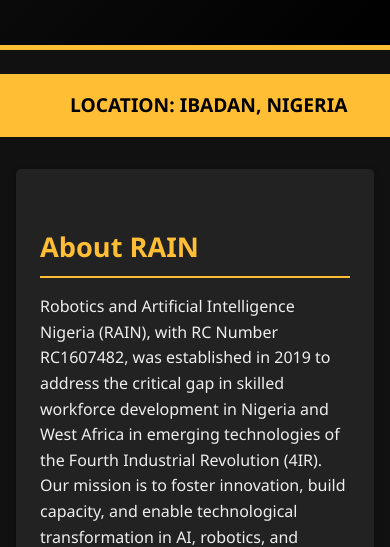
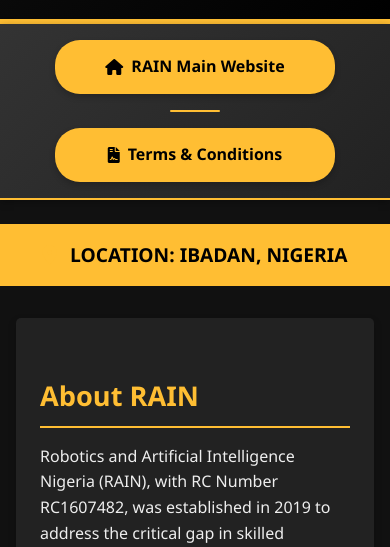
Before and after one commit to RAINigeria/RAINigeria.github.io, a plain HTML site: page index.html in a window 390 px wide. Shown: the part 307-854 px from the top of the page. Drawn offline with Linux system fonts and the light colour scheme.

Commit message:
Update index.html

```diff
--- a/index.html
+++ b/index.html
@@ -1,14 +1,14 @@
-NDE<!DOCTYPE html>
+<!DOCTYPE html>
 <html lang="en">
 <head>
     <meta charset="UTF-8">
     <meta name="viewport" content="width=device-width, initial-scale=1.0">
-    <meta name="description" content="Apply for the RAIN Robot Development and Automation & AI Machine Learning Program 2025 Scholarship. Tuition coverage for qualified applicants in Nigeria and West Africa.">
+    <meta name="description" content="Apply for the RAIN Robot Development and Automation & AI Machine Learning Program 2025 Scholarship. Tuition coverage for qualified applicants globally.">
     <meta name="keywords" content="RAIN, Robotics and Artificial Intelligence Nigeria, scholarship, robotics, automation, Python, C++, Arduino, IoT, ROS, Machine Learning, AI">
     <meta name="author" content="Robotics and Artificial Intelligence Nigeria">
     <meta property="og:title" content="RAIN Scholarship - RDA & AIML Programs">
     <meta property="og:image" content=" https://scholarship.rainigeria.com/static/rainlogo.jpg">
-    <meta property="og:description" content="Apply for scholarship to RAIN's prestigious robotics, automation, and AI/ML programs. Value: up to ₦7,700,000 - Open to qualified applicants across West Africa.">
+    <meta property="og:description" content="Apply for scholarship to RAIN's prestigious robotics, automation, and AI/ML programs. Value: up to ₦7,700,000 - Open to qualified applicants globally.">
     <meta property="og:url" content="https://yardcode.ng/rain">
     <meta property="og:type" content="website">
     <title>RAIN Scholarship - Robot Development and Automation & AI Machine Learning Programs</title>
@@ -45,6 +45,76 @@ NDE<!DOCTYPE html>
             padding: 2rem 1rem;
             text-align: center;
             border-bottom: 5px solid var(--primary-color);
+        }
+
+        /* Navigation Menu Styles */
+        .nav-menu {
+            background: linear-gradient(135deg, var(--highlight-bg), var(--light-gray));
+            padding: 1rem 0;
+            box-shadow: 0 2px 8px rgba(0, 0, 0, 0.3);
+            border-bottom: 2px solid var(--primary-color);
+        }
+
+        .nav-container {
+            max-width: var(--max-width);
+            margin: 0 auto;
+            display: flex;
+            justify-content: center;
+            align-items: center;
+            gap: 2rem;
+            padding: 0 1rem;
+        }
+
+        .nav-link {
+            display: inline-flex;
+            align-items: center;
+            background-color: var(--primary-color);
+            color: var(--dark-text);
+            padding: 0.75rem 1.5rem;
+            text-decoration: none;
+            border-radius: 25px;
+            font-weight: bold;
+            font-size: 1rem;
+            transition: all 0.3s ease;
+            box-shadow: 0 3px 6px rgba(0, 0, 0, 0.2);
+            border: 2px solid transparent;
+        }
+
+        .nav-link:hover {
+            background-color: var(--secondary-color);
+            transform: translateY(-2px);
+            box-shadow: 0 5px 12px rgba(0, 0, 0, 0.4);
+            border-color: var(--accent-color);
+        }
+
+        .nav-link i {
+            margin-right: 0.5rem;
+            color: var(--dark-text);
+        }
+
+        .nav-divider {
+            width: 2px;
+            height: 30px;
+            background-color: var(--primary-color);
+            border-radius: 2px;
+        }
+
+        @media (max-width: 768px) {
+            .nav-container {
+                flex-direction: column;
+                gap: 1rem;
+            }
+
+            .nav-divider {
+                width: 50px;
+                height: 2px;
+            }
+
+            .nav-link {
+                width: 100%;
+                justify-content: center;
+                max-width: 280px;
+            }
         }
 
         .container {
@@ -309,6 +379,21 @@ NDE<!DOCTYPE html>
         </div>
     </header>
 
+    <!-- Navigation Menu -->
+    <nav class="nav-menu">
+        <div class="nav-container">
+            <a href="https://rainigeria.com" class="nav-link" target="_blank">
+                <i class="fas fa-home"></i>
+                RAIN Main Website
+            </a>
+            <div class="nav-divider"></div>
+            <a href="terms.html" class="nav-link">
+                <i class="fas fa-file-contract"></i>
+                Terms & Conditions
+            </a>
+        </div>
+    </nav>
+
     <div class="address-banner">
         <i class="fas fa-map-marker-alt"></i> LOCATION: IBADAN, NIGERIA
     </div>
@@ -415,7 +500,7 @@ src="https://www.youtube.com/embed/AS6gaE5Xfbw">
             <h3>Citizenship & Residency</h3>
             <ul>
                 <li><i class="fas fa-globe-africa"></i> Open to any individual legally permitted to study in Nigeria</li>
-                <li><i class="fas fa-passport"></i> Not limited to Nigerian citizens, welcome to qualified candidates from across West Africa</li>
+                <li><i class="fas fa-passport"></i> Open to qualified candidates globally</li>
             </ul>
         </section>
 
@@ -508,7 +593,7 @@ src="https://www.youtube.com/embed/AS6gaE5Xfbw">
                     <li><i class="fas fa-calendar-week"></i> <strong>Module 8:</strong> Techniques for Natural Language Processing</li>
                     <li><i class="fas fa-calendar-week"></i> <strong>Module 9:</strong> Techniques for Large Language Model</li>
                     <li><i class="fas fa-calendar-week"></i> <strong>Module 10:</strong> Explainable AI</li>
-                    <li><i class="fas fa-calendar-week"></i> <strong>Module 11:</strong> AI Applications & Model Deployment</li>
+                    <li><i class="fas fa-elig-card-week"></i> <strong>Module 11:</strong> AI Applications & Model Deployment</li>
                 </ul>
 
                 <div class="row">
@@ -604,7 +689,7 @@ src="https://www.youtube.com/embed/AS6gaE5Xfbw">
         </div>
 
         <div class="highlight-box" style="text-align: center;">
-            <em>Join us in advancing robotics and AI innovation in Nigeria!</em>
+            <em>Join us in advancing robotics and AI innovation globally!</em>
         </div>
     </div>
 
```
